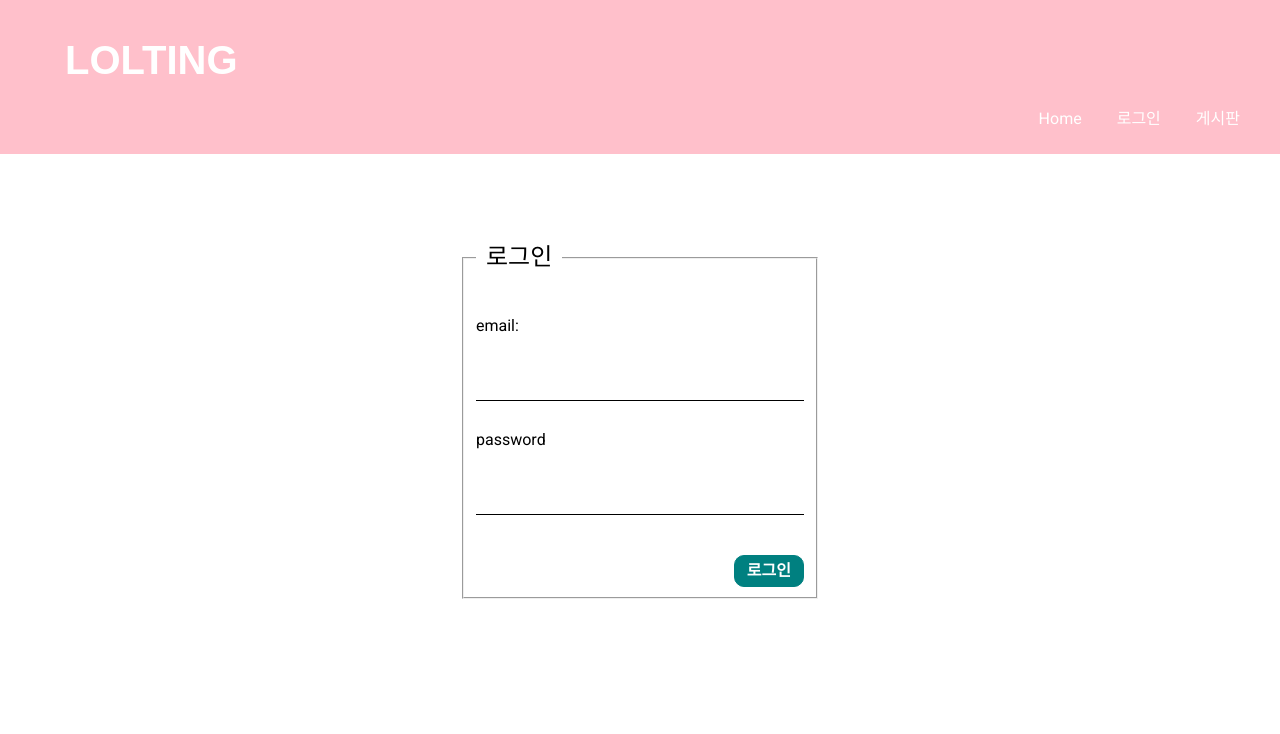
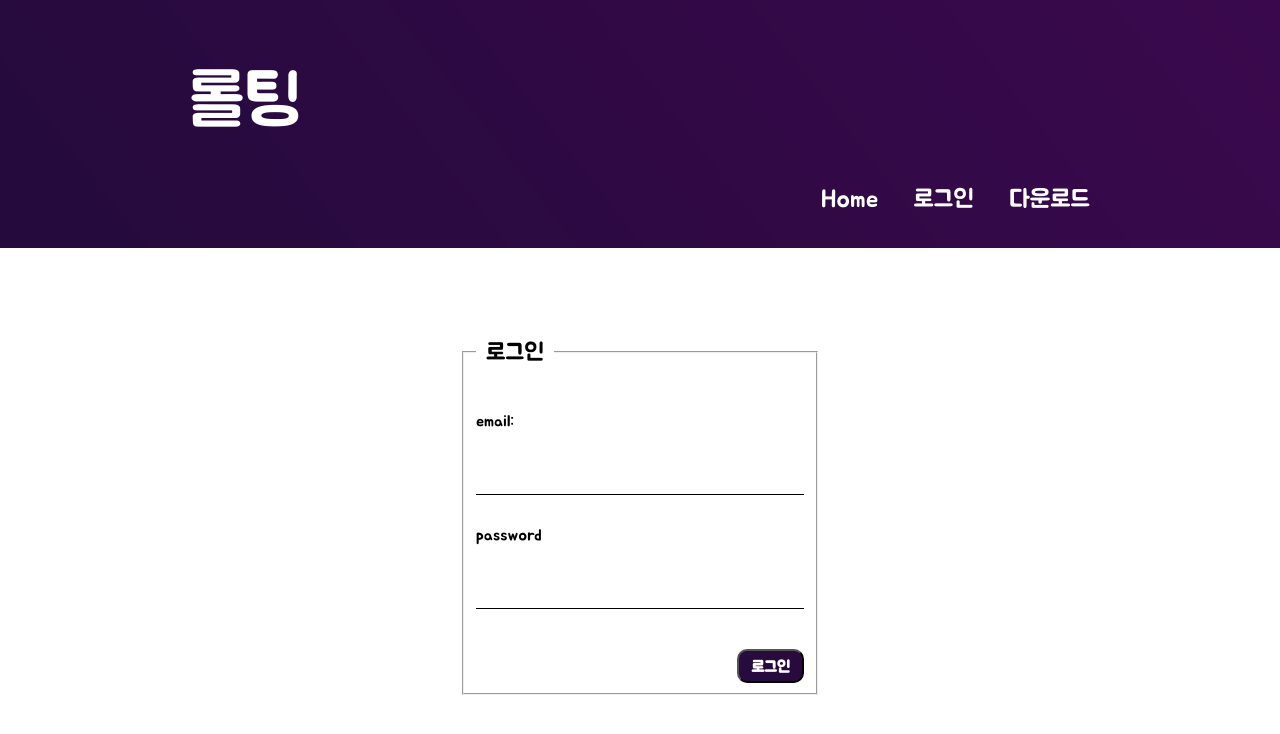
Before and after one commit to Tesssssssssy/WEB-React-Firebase-LOLTING, a React (Create React App) app: page /login in a window 1280 px wide. Shown: the top 734 px of the page. Built offline with nearby package versions, Linux system fonts and the light colour scheme; no server answers.

Commit message:
ui좀 바꿈
배경이랑 폰트랑 등등 간단히

```diff
--- a/src/components/Nav.js
+++ b/src/components/Nav.js
@@ -10,19 +10,19 @@ export default function Nav() {
 
   return (
     <nav className={styles.nav}>
-      <h1 className={styles.title}>LOLTING</h1>
+      <h1 className={styles.title}>롤팅</h1>
       <ul className={styles.list_nav}>
       <li><Link to="/">Home</Link></li>
         {!user &&
             <>
               <li><Link to="/login">로그인</Link></li>
-              <li><Link to="/board">게시판</Link></li>
+              <li><Link to="/board">다운로드</Link></li>
             </>
         }
         {user &&
           <>
             <strong>환영합니다!  {user.displayName}님</strong>
-            <li><Link to="/board">게시판</Link></li>
+            <li><Link to="/board">다운로드</Link></li>
             <li><button type='button' onClick={logout}>로그아웃</button></li>
           </>
         }
--- a/src/components/Nav.module.css
+++ b/src/components/Nav.module.css
@@ -1,21 +1,25 @@
 .nav {
-    background-color: pink;
+    background-image: url("/src/imgsrc/backpurple.png");
+    font-family: "BMJUA";
     padding: 10px 40px;
 }
 
 .nav .list_nav {
     display: flex;
     justify-content: right;
+    font-size:25px;
     align-items: center;
+    color: white;
     gap: 35px;
+    padding-right: 150px;
 }
+
 
 .nav .title {
     color: white;
-    font-weight: bold;
-    font-family:Arial, Helvetica, sans-serif;
-    font-size: 40px;
-    padding-left: 25px;
+    font-weight: normal;
+    font-size: 70px;
+    padding-left: 150px;
 }
 
 .nav a {
@@ -26,7 +30,7 @@
 .nav button {
     padding: 6px 12px;
     border-radius: 10px;
-    background-color: rgb(53, 0, 128);
+    background-color: black;
     border: none;
     color: #fff;
     cursor: pointer;
--- a/src/index.css
+++ b/src/index.css
@@ -8,3 +8,8 @@ body {
 ul {
   list-style-type: none;
 }
+
+@font-face {
+  font-family: "BMJUA";
+  src: url("./fonts/BMJUA_ttf.ttf");
+}
--- a/src/pages/login/Login.module.css
+++ b/src/pages/login/Login.module.css
@@ -1,6 +1,7 @@
 .login_form {
     max-width: 360px;
     margin: 60px auto;
+    font-family: "BMJUA";
     padding: 20px;
 }
 
@@ -30,8 +31,7 @@
     padding: 6px 12px;
     border-radius: 10px;
     color: #fff;
-    background-color: teal;
-    border: 1px solid teal;
+    background-image: url("/src/imgsrc/backpurple.png");
     font-weight: bold;
     cursor: pointer;
 }
```
Also changed, not shown: src/fonts/BMJUA_ttf.ttf (added), src/imgsrc/backpurple.png (added).
